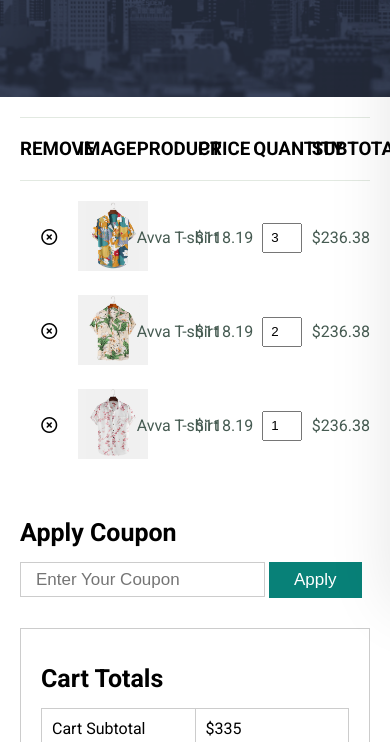
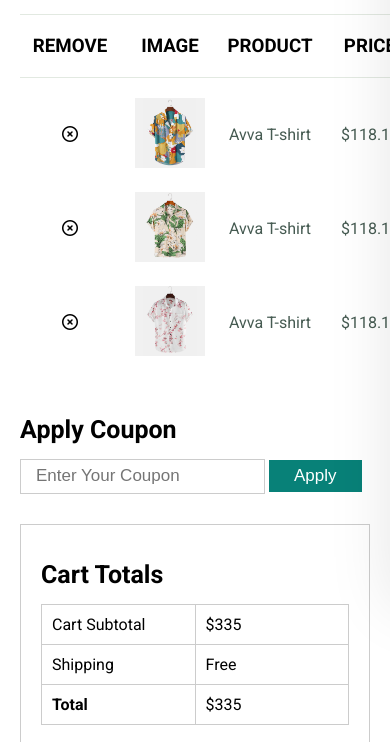
Before and after one commit to dogruvolkan/eCommerce, a plain HTML site: page cart.html in a window 390 px wide. Shown: the part 279-1021 px from the top of the page. Drawn offline with Linux system fonts and the light colour scheme.

Commit message:
table fix

```diff
--- a/cart.html
+++ b/cart.html
@@ -44,12 +44,12 @@
         <table width="100%">
             <thead>
                 <tr>
-                    <th><h3>REMOVE</h3></th>
-                    <th><h3>IMAGE</h3></th>
-                    <th> <h3>PRODUCT</h3></th>
-                    <th><h3>PRICE</h3></th>
-                    <th><h3>QUANTITY</h3></th>
-                    <th><h3>SUBTOTAL</h3></th>
+                    <td><h3>REMOVE</h3></td>
+                    <td><h3>IMAGE</h3></td>
+                    <td> <h3>PRODUCT</h3></td>
+                    <td><h3>PRICE</h3></td>
+                    <td><h3>QUANTITY</h3></td>
+                    <td><h3>SUBTOTAL</h3></td>
                 </tr>
             </thead>
             <tbody>
--- a/style.css
+++ b/style.css
@@ -960,13 +960,32 @@ footer .col li{
   white-space: nowrap;
 }
 
+#basket table td:nth-child(1){
+  width:100px;
+}
+#basket table td:nth-child(2){
+  width:100px;
+}
+#basket table td:nth-child(3){
+  width:100px;
+}
+#basket table td:nth-child(4){
+  width:100px;
+}
+#basket table td:nth-child(5){
+  width:100px;
+}
+#basket table td:nth-child(6){
+  width:100px;
+}
+
 #basket table thead{
   border:1px solid #e2e9e1;
   border-left:none;
   border-right:none;
 }
 
-#basket thead th{
+#basket thead td{
   padding:20px 0;
 }
 
@@ -1021,7 +1040,7 @@ footer .col li{
 }
 
 .coupon button{
-  padding:8px 25px;
+  padding:6px 25px;
   background: #088178;
   color:#fff;
   border-radius: 0;
@@ -1391,6 +1410,14 @@ footer .col li{
   padding: 20px;
 }
 
+#cart-hero {
+  padding: 50px 0;
+}
+
+#cart-hero  h4 {
+  font-size:18px;
+}
+
 }
 
 @media (min-width : 799px){
```
